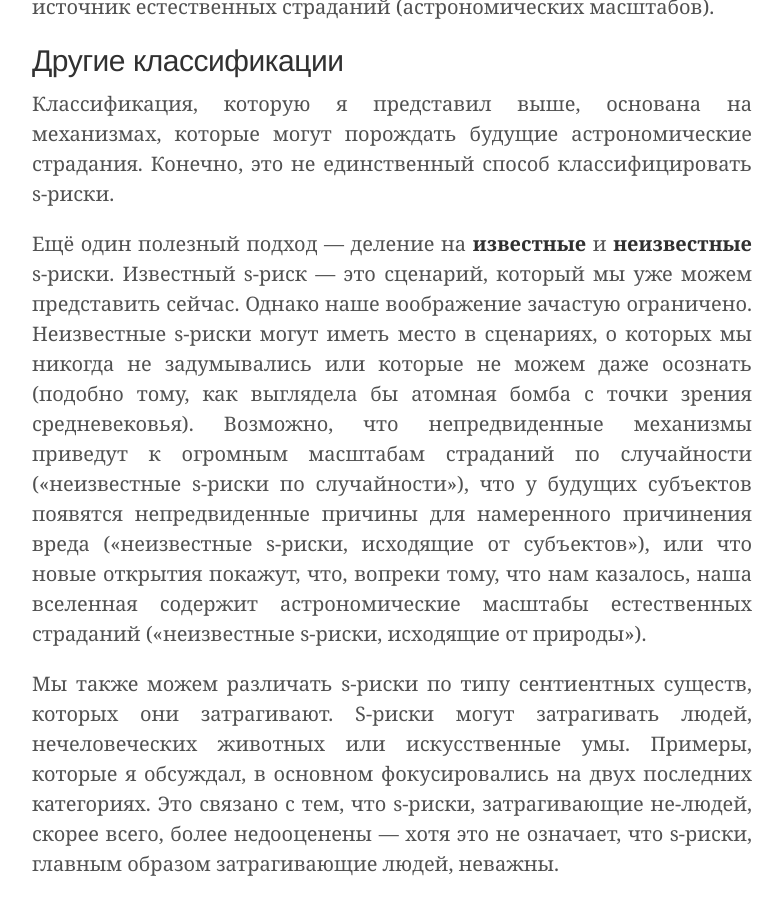
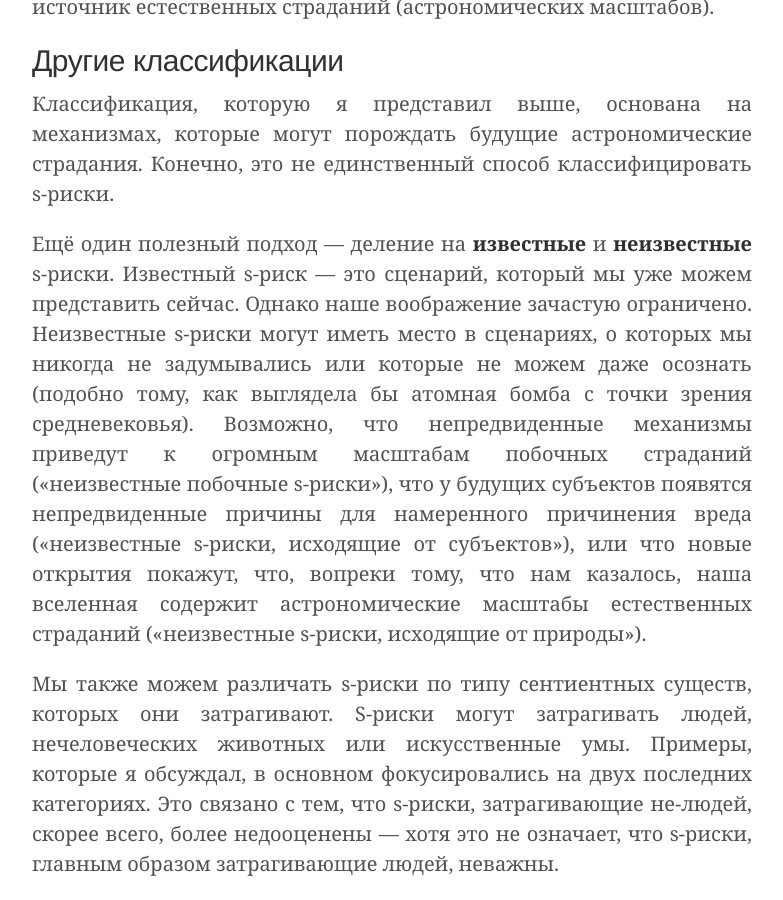
Before and after one commit to ReducingSuffering/reducingsuffering.github.io, a Jekyll site: the page built from _articles/tobias-baumann-a-typology-of-s-risks.md, in a window 1280 px wide and 900 px high, scrolled down 6269 px. Shown: the whole window, without its empty margins (248-1031 px from the left). Built offline with Jekyll 4.4.1, drawn with Linux system fonts in a browser that asks for light colours; some of the changed text lies outside the part shown.

Commit message:
Update tobias-baumann-a-typology-of-s-risks.md

```diff
--- a/_articles/tobias-baumann-a-typology-of-s-risks.md
+++ b/_articles/tobias-baumann-a-typology-of-s-risks.md
@@ -19,13 +19,13 @@
 
 Но еще одна сложность — отсутствие четких механизмов обратной связи, особенно если рассматриваемые сценарии не имеют исторических аналогов. Поэтому применить обычный научный подход здесь не так уж просто.
 
-Учитывая эти трудности, полезнее всего будет исследовать множество разных типов s-рисков. Я сгруппирую спектр возможных сценариев в три категории: «s-риски по случайности», «s-риски, исходящие от субъектов», и «s-риски, исходящие от природы».
+Учитывая эти трудности, полезнее всего будет исследовать множество разных типов s-рисков. Я сгруппирую спектр возможных сценариев в три категории: «побочные s-риски», «s-риски, исходящие от субъектов», и «s-риски, исходящие от природы».
 
-## S-риски по случайности
+## Побочные s-риски
 
-**S-риски по случайности** \[incidental s-risks\] появляются, когда эффективные способы достижения какой-то цели приводят к значительным страданиям, хотя никто не стремился причинить эти страдания сами по себе. Субъект или субъекты, вызывающие такой s-риск, либо безразличны к этим страданиям, либо в теории предпочли бы вариант без страданий, но на практике не готовы нести необходимые для этого издержки.
+**Побочные s-риски** \[incidental s-risks\] появляются, когда эффективные способы достижения какой-то цели приводят к значительным страданиям, хотя никто не стремился причинить эти страдания сами по себе. Субъект или субъекты, вызывающие такой s-риск, либо безразличны к этим страданиям, либо в теории предпочли бы вариант без страданий, но на практике не готовы нести необходимые для этого издержки.
 
-Далее мы можем разделить s-риски по случайности на подкатегории в зависимости от лежащей в основе мотивации. В одной группе сценариев экономические стимулы и рыночные силы приводят к значительному количеству страданий, потому что эти страдания — побочный продукт высокой экономической продуктивности. Пример тому — страдания животных на [промышленном животноводстве](https://www.animal-ethics.org/animal-exploitation-introduction/). Просто так получилось, что наиболее экономически эффективный способ удовлетворить спрос на дешевые продукты животного происхождения предполагает ужасные условия для животных на фабричных фермах[^1]. Технологии будущего могут способствовать подобным динамикам, но в гораздо большем масштабе. Например, тот факт, что эволюция использует боль, подразумевает, что обучение может быть более эффективным, если помимо сигналов вознаграждения используются также сигналы наказания. Так что у нас есть основания считать, что достаточно продвинутые и сложные системы, в которых используется обучение с подкреплением, [способны испытывать страдания](https://arxiv.org/abs/1410.8233).
+Далее мы можем разделить побочные s-риски на подкатегории в зависимости от лежащей в основе мотивации. В одной группе сценариев экономические стимулы и рыночные силы приводят к значительному количеству страданий, потому что эти страдания — побочный продукт высокой экономической продуктивности. Пример тому — страдания животных на [промышленном животноводстве](https://www.animal-ethics.org/animal-exploitation-introduction/). Просто так получилось, что наиболее экономически эффективный способ удовлетворить спрос на дешевые продукты животного происхождения предполагает ужасные условия для животных на фабричных фермах[^1]. Технологии будущего могут способствовать подобным динамикам, но в гораздо большем масштабе. Например, тот факт, что эволюция использует боль, подразумевает, что обучение может быть более эффективным, если помимо сигналов вознаграждения используются также сигналы наказания. Так что у нас есть основания считать, что достаточно продвинутые и сложные системы, в которых используется обучение с подкреплением, [способны испытывать страдания](https://arxiv.org/abs/1410.8233).
 
 Еще один возможный вариант связан с использованием страданий для получения информации. Эксперименты на сентиентных существах могут быть полезны для научных целей, но причинять при этом серьезный вред подопытным. И снова получается, что технологии будущего могут сделать такие практики возможными в гораздо более крупных масштабах. Как обсуждалось в предыдущей статье, в будущем может стать возможным запуск большого количества симуляций искусственных умов, способных к страданию. И если будут инструментальные причины для запуска множества таких симуляций, это может привести к страданиям в огромных масштабах. Например, продвинутая ИИ-система может запускать множество симуляций для улучшения своих знаний о человеческой психологии или в попытке предсказать действия других субъектов в той или иной ситуации.
 
@@ -48,7 +48,7 @@
 
 ## S-риски, исходящие от природы
 
-Категории s-рисков по случайности и s-рисков, исходящих от субъектов, не охватывают всех возможных сценариев. Страдание может возникать также «естественным» образом без участия могущественных субъектов. Например, таковы страдания животных, [проживающих в дикой природе](https://www.animal-ethics.org/wild-animal-suffering-video-course/). Дикие животные редко оказываются в центре внимания людей, но на самом деле они составляют [подавляющее большинство](https://reducingsuffering.org/how-many-wild-animals-are-there/) сентиентных существ на Земле. Многие люди склонны воспринимать природу как идиллию, но [на самом](https://www.researchgate.net/publication/324967706_Animal_Suffering_in_Nature_The_Case_for_Intervention) деле животные в естественной среде сталкиваются с голодом, травмами, конфликтами, мучительными болезнями, хищничеством и другими серьёзными угрозами.
+Категории побочных s-рисков и s-рисков, исходящих от субъектов, не охватывают всех возможных сценариев. Страдание может возникать также «естественным» образом без участия могущественных субъектов. Например, таковы страдания животных, [проживающих в дикой природе](https://www.animal-ethics.org/wild-animal-suffering-video-course/). Дикие животные редко оказываются в центре внимания людей, но на самом деле они составляют [подавляющее большинство](https://reducingsuffering.org/how-many-wild-animals-are-there/) сентиентных существ на Земле. Многие люди склонны воспринимать природу как идиллию, но [на самом](https://www.researchgate.net/publication/324967706_Animal_Suffering_in_Nature_The_Case_for_Intervention) деле животные в естественной среде сталкиваются с голодом, травмами, конфликтами, мучительными болезнями, хищничеством и другими серьёзными угрозами.
 
 Я буду использовать термин «**s-риски, исходящие от природы**» \[natural s-risks\] для обозначения возможности того, что такие «естественные» страдания происходят (или будут происходить в будущем) в астрономическом масштабе[^2]. Например, естественным s-риском было бы, если бы оказалось, что страдания диких животных распространены на множестве планет или если бы они со временем распространились по всему космосу, а не оставались ограничены этой планетой. (Если бы страдания диких животных распространила по космосу человеческая цивилизация — например, в процессе терраформирования других планет — это считалось бы s-риском по случайности.)
 
@@ -60,7 +60,7 @@
 
 Классификация, которую я представил выше, основана на механизмах, которые могут порождать будущие астрономические страдания. Конечно, это не единственный способ классифицировать s-риски.
 
-Ещё один полезный подход — деление на **известные** и **неизвестные** s-риски. Известный s-риск — это сценарий, который мы уже можем представить сейчас. Однако наше воображение зачастую ограничено. Неизвестные s-риски могут иметь место в сценариях, о которых мы никогда не задумывались или которые не можем даже осознать (подобно тому, как выглядела бы атомная бомба с точки зрения средневековья). Возможно, что непредвиденные механизмы приведут к огромным масштабам страданий по случайности («неизвестные s-риски по случайности»), что у будущих субъектов появятся непредвиденные причины для намеренного причинения вреда («неизвестные s-риски, исходящие от субъектов»), или что новые открытия покажут, что, вопреки тому, что нам казалось, наша вселенная содержит астрономические масштабы естественных страданий («неизвестные s-риски, исходящие от природы»).
+Ещё один полезный подход — деление на **известные** и **неизвестные** s-риски. Известный s-риск — это сценарий, который мы уже можем представить сейчас. Однако наше воображение зачастую ограничено. Неизвестные s-риски могут иметь место в сценариях, о которых мы никогда не задумывались или которые не можем даже осознать (подобно тому, как выглядела бы атомная бомба с точки зрения средневековья). Возможно, что непредвиденные механизмы приведут к огромным масштабам побочных страданий («неизвестные побочные s-риски»), что у будущих субъектов появятся непредвиденные причины для намеренного причинения вреда («неизвестные s-риски, исходящие от субъектов»), или что новые открытия покажут, что, вопреки тому, что нам казалось, наша вселенная содержит астрономические масштабы естественных страданий («неизвестные s-риски, исходящие от природы»).
 
 Мы также можем различать s-риски по типу сентиентных существ, которых они затрагивают. S-риски могут затрагивать людей, нечеловеческих животных или искусственные умы. Примеры, которые я обсуждал, в основном фокусировались на двух последних категориях. Это связано с тем, что s-риски, затрагивающие не-людей, скорее всего, более недооценены — хотя это не означает, что s-риски, главным образом затрагивающие людей, неважны.
 
@@ -72,7 +72,7 @@
 
 - Какие типы s-рисков наиболее важны в плане ожидаемого количества страданий?
 - Какие типы s-рисков особенно податливы для уменьшения или особенно недооценены?
-- Каковы наиболее значимые [факторы риска](https://centerforreducingsuffering.org/research/risk-factors-for-s-risks/), увеличивающие вероятность реализации различных s-рисков или масштаб ущерба в случае их реализации?
+- Каковы наиболее значимые [факторы риска](tobias-baumann-risk-factors-for-s-risks.html), увеличивающие вероятность реализации различных s-рисков или масштаб ущерба в случае их реализации?
 - Какие меры по снижению s-рисков соответствующего типа наиболее эффективны? Есть ли подходы, снижающие s-риски сразу многих разных типов?
 
 ---
```
